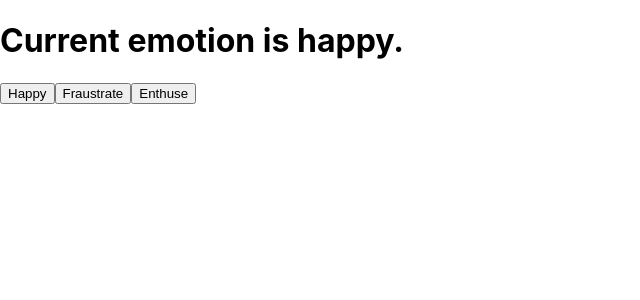
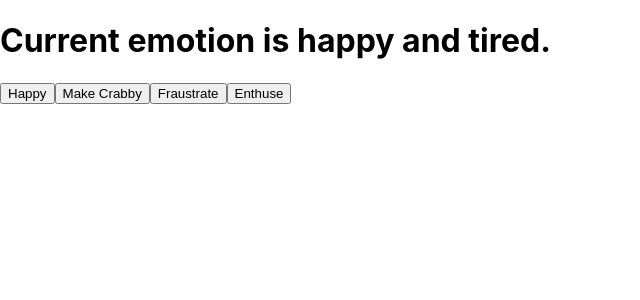
Before and after one commit to ahrarhayat/react-essentials, a React (Create React App) app: page / in a window 1280 px wide. Shown: the top 300 px of the page, without its empty margins (0-640 px from the left). Built offline with nearby package versions, Linux system fonts and the light colour scheme.

Commit message:
use effect and use state

```diff
--- a/src/App.js
+++ b/src/App.js
@@ -1,12 +1,17 @@
 import './App.css';
-import React, {useState} from 'react';
+import React, {useState, useEffect} from 'react';
 
 function App(props) {
   const [emotion, setEmotion] = useState("happy");
+  const [secondary, setSecondary] = useState("tired");
+
+  useEffect(() =>{console.log(`Its ${emotion} around here`)},[emotion]);
+  useEffect(() =>{console.log(`Its ${secondary} around here`)},[secondary]);
   return(
     <>
-    <h1>Current emotion is {emotion}.</h1>
+    <h1>Current emotion is {emotion} and {secondary}.</h1>
     <button onClick={() => setEmotion("happy")}>Happy</button>
+    <button onClick={() => setSecondary("crabby")}>Make Crabby</button>
     <button onClick={() => setEmotion("fraustrated")}>Fraustrate</button>
     <button onClick={() => setEmotion("enthusiastic")}>Enthuse</button>
     </>
```
